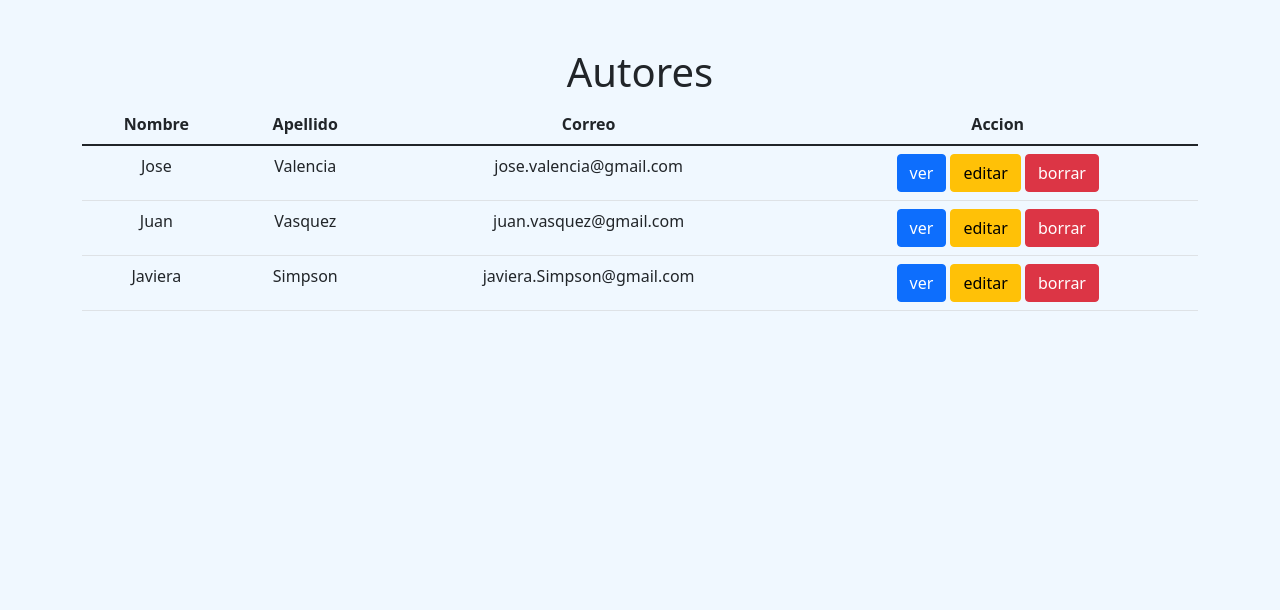
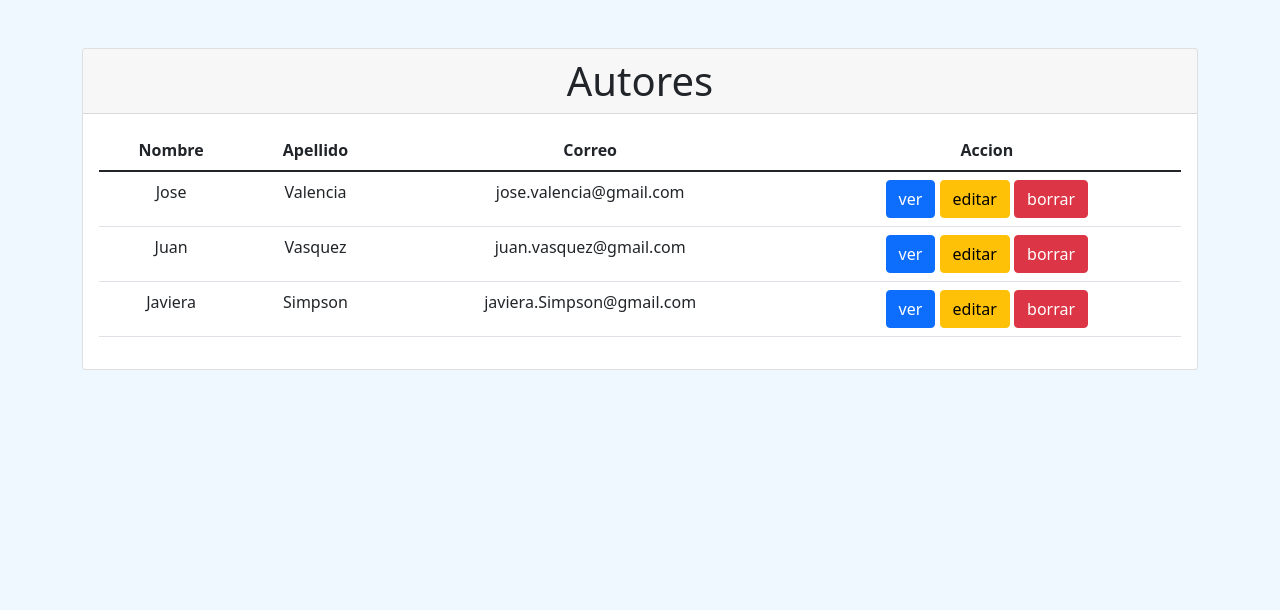
Before and after one commit to josevc997/Libreria-el-poeta, a Django app: page /autores in a window 1280 px wide. Shown: the part 56-666 px from the top of the page. Run offline with Django 4.2, Linux system fonts and the light colour scheme; some libraries are stand-ins or nearby versions.

Commit message:
Card en historial autores

```diff
--- a/libreria/inventario/templates/autores/lista.html
+++ b/libreria/inventario/templates/autores/lista.html
@@ -2,7 +2,9 @@
 
 {% block contenido %}
 <div class="container">
-    <h1 class="text-center">Autores</h1>
+    <div class="card">
+        <h1 class="card-header text-center">Autores</h1>
+        <div class="card-body">
             <table class="table text-center">
                 <thead>
                     <tr>
@@ -27,6 +29,7 @@
                     {% endfor %}
                 </tbody>
             </table>
-
+        </div>
+    </div>
 </div>
 {% endblock contenido %}
```
Lines whose indentation alone changed are shown as unchanged.
